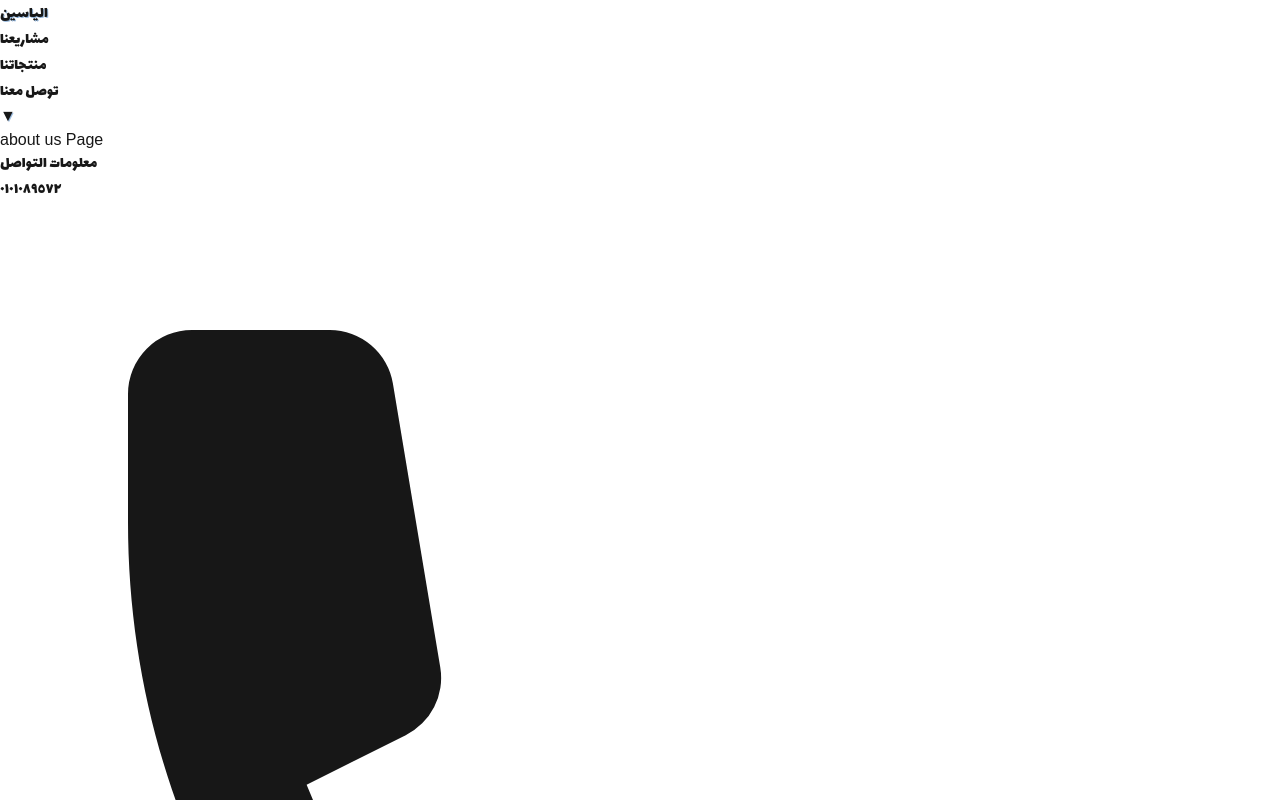
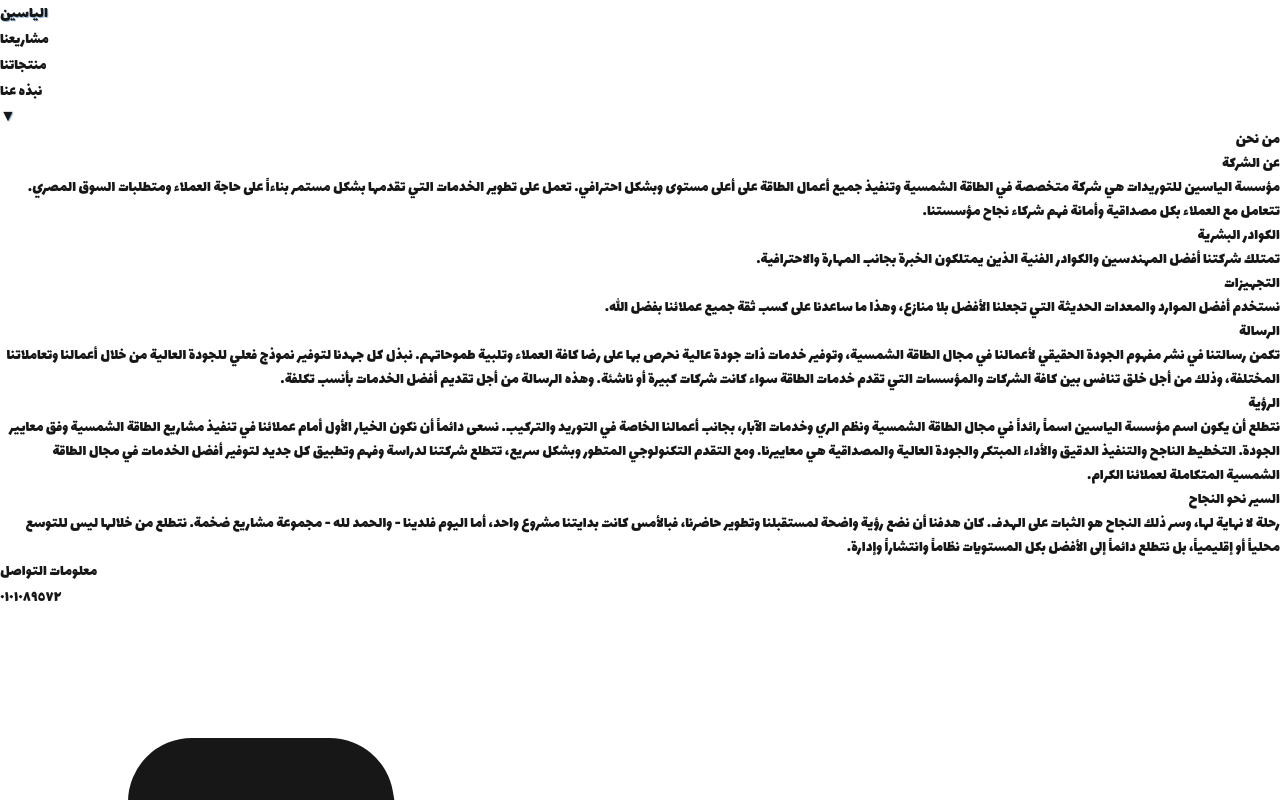
Before and after one commit to ahmed-anchor/al-yassin, a Next.js app: page /about in a window 1280 px wide. Shown: the top 800 px of the page. Built offline with nearby package versions, Linux system fonts and the light colour scheme.

Commit message:
another commit

```diff
--- a/src/app/about/page.js
+++ b/src/app/about/page.js
@@ -1,13 +1,92 @@
 'use client'
-
+import React from 'react'
+import { motion } from 'framer-motion'
 
 export default function Page() {
+  return (
+    <div className="min-h-screen bg-gray-100 pb-16 pt-28 px-4 sm:px-6 lg:px-8 font-lalezar" dir="rtl">
+      <motion.div
+        initial={{ opacity: 0, y: 20 }}
+        animate={{ opacity: 1, y: 0 }}
+        transition={{ duration: 0.8 }}
+        className="max-w-7xl mx-auto Lalezar"
+      >
+        <h1 className="text-4xl font-bold text-center mb-12 text-[#2a4365]">من نحن</h1>
 
-  return (
-    <div>
-      <h1>
-        about us Page
-      </h1>
+        <div className="grid grid-cols-1 md:grid-cols-2 gap-12 lg:gap-16">
+
+          {/* About Section */}
+          <motion.div
+            initial={{ opacity: 0, y: 50 }}
+            whileInView={{ opacity: 1, y: 0 }}
+            transition={{ duration: 0.6 }}
+            className="md:col-span-2 bg-[#f8fafc] p-8 rounded-2xl shadow-lg"
+          >
+            <h2 className="text-2xl font-bold mb-6 text-[#2a4365]">عن الشركة</h2>
+            <p className="text-lg leading-relaxed mb-8">
+              مؤسسة الياسين للتوريدات هي شركة متخصصة في الطاقة الشمسية وتنفيذ جميع أعمال الطاقة على أعلى مستوى وبشكل احترافي.
+              تعمل على تطوير الخدمات التي تقدمها بشكل مستمر بناءاً على حاجة العملاء ومتطلبات السوق المصري.
+              تتعامل مع العملاء بكل مصداقية وأمانة فهم شركاء نجاح مؤسستنا.
+            </p>
+            <div className="grid md:grid-cols-2 gap-8">
+              <div className="bg-white p-6 rounded-xl">
+                <h3 className="text-xl font-semibold mb-4">الكوادر البشرية</h3>
+                <p>تمتلك شركتنا أفضل المهندسين والكوادر الفنية الذين يمتلكون الخبرة بجانب المهارة والاحترافية.</p>
+              </div>
+              <div className="bg-white p-6 rounded-xl">
+                <h3 className="text-xl font-semibold mb-4">التجهيزات</h3>
+                <p>نستخدم أفضل الموارد والمعدات الحديثة التي تجعلنا الأفضل بلا منازع، وهذا ما ساعدنا على كسب ثقة جميع عملائنا بفضل الله.</p>
+              </div>
+            </div>
+          </motion.div>
+
+          {/* Mission Section */}
+          <motion.div
+            initial={{ opacity: 0, x: 50 }}
+            whileInView={{ opacity: 1, x: 0 }}
+            transition={{ duration: 0.6 }}
+            className="bg-white p-8 rounded-2xl shadow-lg"
+          >
+            <h2 className="text-2xl font-bold mb-6 text-[#2a4365]">الرسالة</h2>
+            <p className="text-lg leading-relaxed">
+              تكمن رسالتنا في نشر مفهوم الجودة الحقيقي لأعمالنا في مجال الطاقة الشمسية، وتوفير خدمات ذات جودة عالية نحرص بها على رضا كافة العملاء وتلبية طموحاتهم.
+              نبذل كل جهدنا لتوفير نموذج فعلي للجودة العالية من خلال أعمالنا وتعاملاتنا المختلفة، وذلك من أجل خلق تنافس بين كافة الشركات والمؤسسات التي تقدم خدمات الطاقة سواء كانت شركات كبيرة أو ناشئة.
+              وهذه الرسالة من أجل تقديم أفضل الخدمات بأنسب تكلفة.
+            </p>
+          </motion.div>
+
+          {/* Vision Section */}
+          <motion.div
+            initial={{ opacity: 0, x: -50 }}
+            whileInView={{ opacity: 1, x: 0 }}
+            transition={{ duration: 0.6, delay: 0.2 }}
+            className="bg-white p-8 rounded-2xl shadow-lg"
+          >
+            <h2 className="text-2xl font-bold mb-6 text-[#2a4365]">الرؤية</h2>
+            <p className="text-lg leading-relaxed">
+              نتطلع أن يكون اسم مؤسسة الياسين اسماً رائداً في مجال الطاقة الشمسية ونظم الري وخدمات الآبار، بجانب أعمالنا الخاصة في التوريد والتركيب.
+              نسعى دائماً أن نكون الخيار الأول أمام عملائنا في تنفيذ مشاريع الطاقة الشمسية وفق معايير الجودة.
+              التخطيط الناجح والتنفيذ الدقيق والأداء المبتكر والجودة العالية والمصداقية هي معاييرنا.
+              ومع التقدم التكنولوجي المتطور وبشكل سريع، تتطلع شركتنا لدراسة وفهم وتطبيق كل جديد لتوفير أفضل الخدمات في مجال الطاقة الشمسية المتكاملة لعملائنا الكرام.
+            </p>
+          </motion.div>
+
+          {/* Success Path Section */}
+          <motion.div
+            initial={{ opacity: 0 }}
+            whileInView={{ opacity: 1 }}
+            transition={{ duration: 0.8 }}
+            className="md:col-span-2 text-center py-12"
+          >
+            <h2 className="text-3xl font-bold mb-8 text-[#2a4365]">السير نحو النجاح</h2>
+            <p className="text-xl max-w-4xl mx-auto leading-relaxed">
+              رحلة لا نهاية لها، وسر ذلك النجاح هو الثبات على الهدف.
+              كان هدفنا أن نضع رؤية واضحة لمستقبلنا وتطوير حاضرنا، فبالأمس كانت بدايتنا مشروع واحد، أما اليوم فلدينا - والحمد لله - مجموعة مشاريع ضخمة.
+              نتطلع من خلالها ليس للتوسع محلياً أو إقليمياً، بل نتطلع دائماً إلى الأفضل بكل المستويات نظاماً وانتشاراً وإدارة.
+            </p>
+          </motion.div>
+        </div>
+      </motion.div>
     </div>
   )
 }
--- a/src/components/Carousel.jsx
+++ b/src/components/Carousel.jsx
@@ -48,13 +48,13 @@
   }, [controls]);
 
   return (
-    <div className="relative w-full overflow-hidden pt-10 pb-20 bg-[#17323936]">
+    <div className="relative w-full overflow-hidden pt-10 pb-20 bg-[#0000007d]">
       <motion.h2
         initial={{ opacity: 0, y: 30 }}
         whileInView={{ opacity: 1, y: 0 }}
         viewport={{once: true}}
         transition={{ duration: 0.6 }}
-        className="text-3xl text-center text-white font-bold Lalezar pb-5 pt-6"
+        className="text-3xl text-center text-white font-bold Lalezar pb-12"
       >
         الشركة وكيل ل
       </motion.h2>
--- a/src/components/Footer.jsx
+++ b/src/components/Footer.jsx
@@ -24,10 +24,10 @@
           {/* Social Media */}
           <div className="space-y-4">
             <h2 className="text-2xl font-bold Lalezar border-b-2 border-[#6094d3] pb-2">
-              وسائل التواصل
+              الصفحه الرسميه
             </h2>
             <a
-              href="https://www.facebook.com"
+              href="https://www.facebook.com/profile.php?id=100054255079858&sk=about"
               target="_blank"
               rel="noopener noreferrer"
               className="flex items-center gap-2 justify-end text-[#333] hover:text-[#6094d3] transition-colors"
--- a/src/components/Navbar.jsx
+++ b/src/components/Navbar.jsx
@@ -47,7 +47,7 @@
         <ul className="px-2 bg-[#e4eef3]  sm:flex gap-4 justify-between items-center hidden sm:w-[200px] md:w-[250px] ">
           <li>
             <Link
-              href="#"
+              href="/projects"
               className="block py-3 hover:text-blue-300 text-right font-bold Lalezar"
             >
               مشاريعنا
@@ -63,10 +63,10 @@
           </li>
           <li>
             <Link
-              href="#"
+              href="/about"
               className="block py-3 hover:text-blue-300 text-right font-bold Lalezar"
             >
-              توصل معنا
+             نبذه عنا
             </Link>
           </li>
         </ul>
@@ -79,7 +79,7 @@
         <ul className="py-2 sm:hidden w-full shadow-lg bg-[#e4eef3]">
           <li onClick={() => setOpen(prev=>!prev)}>
             <Link
-              href="#"
+              href="/projects"
               className="block pr-10 py-4 hover:text-blue-500 text-right font-bold Lalezar"
             >
               مشاريعنا
@@ -95,10 +95,10 @@
           </li>
           <li onClick={() => setOpen(prev=>!prev)}>
             <Link
-              href="#"
+              href="/about"
               className="block pr-10 py-2 hover:text-blue-500 text-right font-bold Lalezar"
             >
-              خدماتنا
+              نبذه عنا
             </Link>
           </li>
         </ul>
--- a/src/components/Products.jsx
+++ b/src/components/Products.jsx
@@ -17,8 +17,8 @@
   faba,
   trina,
   tokal,
+  jasolar,
   veichi,
-  jasolar,
   delexi,
   jingo,
   himel,
--- a/src/components/Projects.jsx
+++ b/src/components/Projects.jsx
@@ -68,7 +68,7 @@
           transition={{ duration: 1 }}
           className="text-[#e4eef3] text-5xl sm:text-6xl font-extrabold mb-6 Lalezar"
         >
-          مشاريعنا
+          خدماتنا
         </motion.h1>
         <motion.h1
           initial={{ opacity: 0, y: 20 }}
```
Also changed, not shown: src/app/products/page.js (+14 -21 lines).
